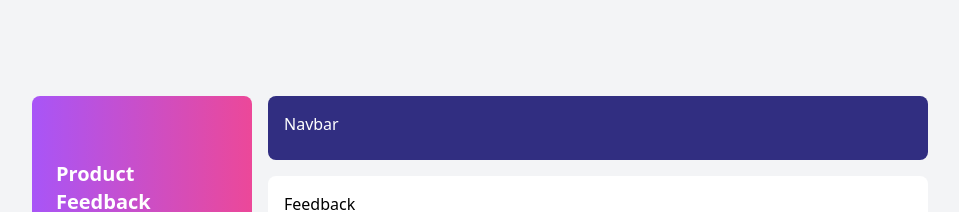
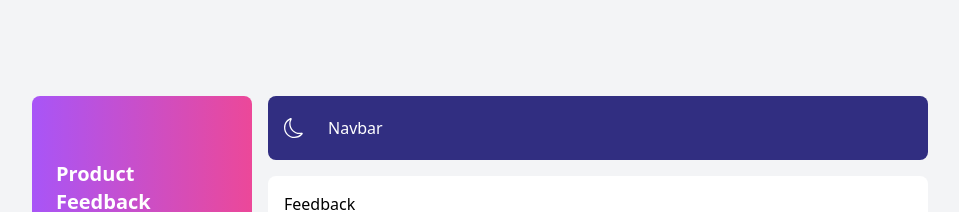
Before and after one commit to hbbolaji/product-feedback, a React (Create React App) app: page / in a window 1280 px wide. Shown: the top 212 px of the page, without its empty margins (160-1119 px from the left). Built offline with nearby package versions, Linux system fonts and the light colour scheme.

Commit message:
dark mode added

```diff
--- a/src/App.tsx
+++ b/src/App.tsx
@@ -1,16 +1,21 @@
-import React from "react";
+import React, { useContext } from "react";
 import { BrowserRouter as Router, Route, Routes } from "react-router-dom";
+
+import { themeContext } from "./context/ThemeContext";
 import Feedback from "./pages/Feedback";
 import Home from "./pages/Home";
 
 function App() {
+  const { theme } = useContext(themeContext);
   return (
     <Router>
-      <div className="bg-gray-100 min-h-screen">
-        <Routes>
-          <Route index element={<Home />} />
-          <Route path="feedback/:id" element={<Feedback />} />
-        </Routes>
+      <div className={theme ? "dark" : ""}>
+        <div className="bg-gray-100 dark:bg-gray-900 min-h-screen">
+          <Routes>
+            <Route index element={<Home />} />
+            <Route path="feedback/:id" element={<Feedback />} />
+          </Routes>
+        </div>
       </div>
     </Router>
   );
--- a/src/components/FeedbackCard.tsx
+++ b/src/components/FeedbackCard.tsx
@@ -5,7 +5,7 @@ const FeedbackCard = () => {
   const navigate = useNavigate();
   return (
     <div
-      className="w-full h-32 rounded-lg p-4 bg-white hover:shadow cursor-pointer"
+      className="w-full h-32 rounded-lg p-4 bg-white dark:bg-gray-800 dark:shadow-lg dark:text-white hover:shadow cursor-pointer"
       onClick={() => navigate("/feedback/1")}
     >
       <p>Feedback</p>
--- a/src/components/Navbar.tsx
+++ b/src/components/Navbar.tsx
@@ -1,8 +1,17 @@
-import React from "react";
+import React, { useContext } from "react";
+import { themeContext } from "../context/ThemeContext";
+import { BsSun, BsMoon } from "react-icons/bs";
 
 const Navbar = () => {
+  const { theme, changeTheme } = useContext(themeContext);
   return (
-    <div className="w-full h-16 rounded-lg bg-indigo-900 p-4">
+    <div className="w-full h-16 rounded-lg bg-indigo-900 p-4 flex items-center space-x-6">
+      <div
+        className="cursor-pointer text-white text-xl"
+        onClick={() => changeTheme()}
+      >
+        {theme ? <BsSun /> : <BsMoon />}
+      </div>
       <div className="text-white">Navbar</div>
     </div>
   );
--- a/src/components/Roadmap.tsx
+++ b/src/components/Roadmap.tsx
@@ -2,7 +2,7 @@ import React from "react";
 
 const Roadmap = () => {
   return (
-    <div className="w-full h-48 rounded-lg bg-white p-4">
+    <div className="w-full h-48 rounded-lg bg-white dark:text-white dark:bg-gray-800 p-4">
       <div>Roadmap</div>
     </div>
   );
--- a/src/components/TagContainer.tsx
+++ b/src/components/TagContainer.tsx
@@ -2,7 +2,7 @@ import React from "react";
 
 const TagContainer = () => {
   return (
-    <div className="w-full h-48 rounded-lg bg-white p-4">
+    <div className="w-full h-48 rounded-lg bg-white dark:text-white dark:bg-gray-800 p-4">
       <div>Tag</div>
     </div>
   );
--- /dev/null
+++ b/src/context/ThemeContext.tsx
@@ -0,0 +1,29 @@
+import React, { createContext, useState } from "react";
+
+interface ThemeType {
+  theme: boolean;
+  changeTheme: () => void;
+}
+
+interface PropsType {
+  children: JSX.Element;
+}
+
+export const themeContext = createContext<ThemeType>({
+  theme: false,
+  changeTheme() {},
+});
+
+const ThemeProvider = ({ children }: PropsType) => {
+  const [theme, setTheme] = useState<boolean>(false);
+  const changeTheme = () => {
+    setTheme((prev) => !prev);
+  };
+  return (
+    <themeContext.Provider value={{ theme, changeTheme }}>
+      {children}
+    </themeContext.Provider>
+  );
+};
+
+export default ThemeProvider;
--- a/src/index.tsx
+++ b/src/index.tsx
@@ -1,15 +1,18 @@
-import React from 'react';
-import ReactDOM from 'react-dom/client';
-import './index.css';
-import App from './App';
-import reportWebVitals from './reportWebVitals';
+import React from "react";
+import ReactDOM from "react-dom/client";
+import "./index.css";
+import App from "./App";
+import reportWebVitals from "./reportWebVitals";
+import ThemeProvider from "./context/ThemeContext";
 
 const root = ReactDOM.createRoot(
-  document.getElementById('root') as HTMLElement
+  document.getElementById("root") as HTMLElement
 );
 root.render(
   <React.StrictMode>
-    <App />
+    <ThemeProvider>
+      <App />
+    </ThemeProvider>
   </React.StrictMode>
 );
 
--- a/tailwind.config.js
+++ b/tailwind.config.js
@@ -5,4 +5,5 @@ module.exports = {
     extend: {},
   },
   plugins: [],
+  darkMode: "class",
 };
```
